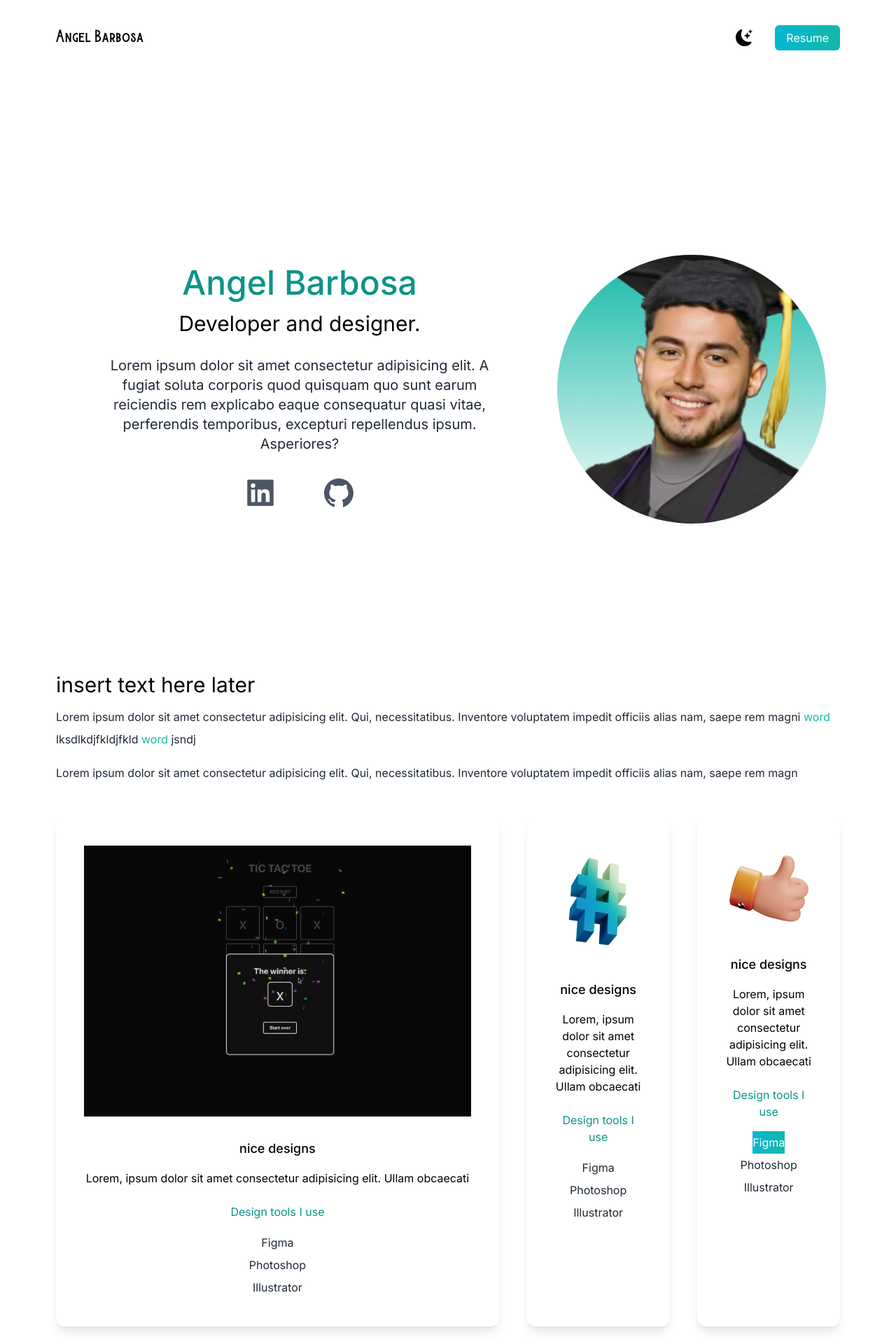
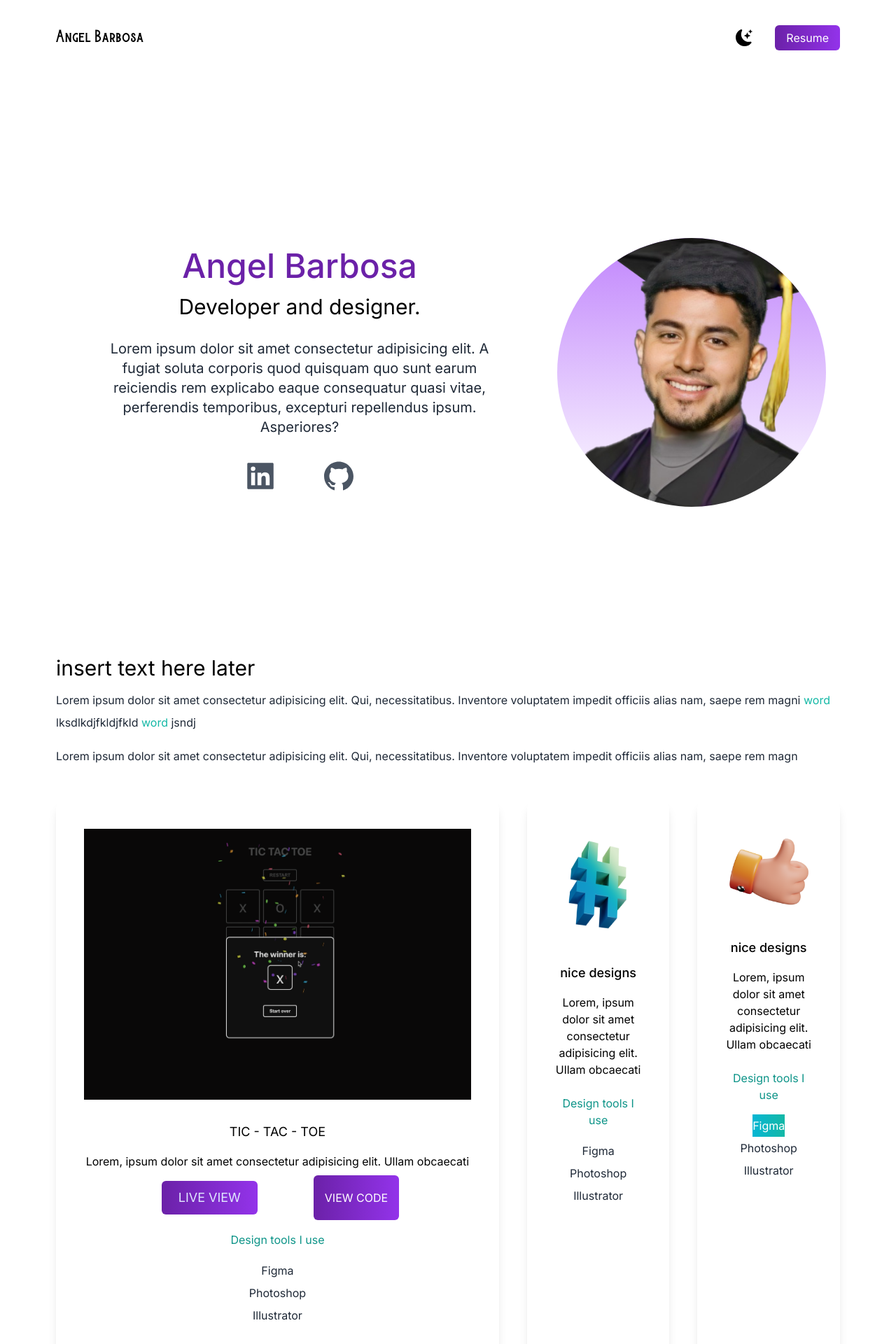
Before and after one commit to angeelbarbosa/react-portfolio, a Next.js app: page / in a window 1280 px wide. Shown: the top 1920 px of the page at 70% size. Built offline with nearby package versions, Linux system fonts and the light colour scheme.

Commit message:
button stylying addition

```diff
--- a/app/page.tsx
+++ b/app/page.tsx
@@ -23,10 +23,10 @@ export default function Home() {
         <link rel="icon" href="/favicon.ico" />
       </Head>
 
-      <main className="bg-white px-10 md:px-20 lg:px-100 dark:bg-gradient-to-b from-gray-900 to-gray-400">
+      <main className="bg-white px-10 md:px-20 lg:px-100 dark:bg-gradient-to-r from-[#111827] to-[#1f2937]">
         <header>
           <nav className="py-10 mb-12 flex justify-between">
-            <h1 className="text-xl font-burtons dark:text-gray-400">
+            <h1 className="text-xl font-burtons dark:text-purple-400">
               Angel Barbosa
             </h1>
             <ul className="flex items-center dark:text-gray-400">
@@ -37,20 +37,22 @@ export default function Home() {
                 />
               </li>
               <li>
-                <a
-                  className="bg-gradient-to-r  from-cyan-500 to-teal-500 text-white px-4 py-2 rounded-md ml-8"
-                  href="#"
-                >
-                  Resume
-                </a>
+                <button>
+                  <a
+                    className="bg-gradient-to-r  from-purple-800 to-purple-600 text-white px-4 py-2 rounded-md ml-8"
+                    href="#"
+                  >
+                    Resume
+                  </a>
+                </button>
               </li>
             </ul>
           </nav>
         </header>
 
-        <section className="flex flex-col lg:flex-row  min-h-screen items-center">
+        <section className="flex flex-col lg:flex-row  min-h-screen items-center -mt-6">
           <div className="text-center p-10 ml-auto mr-auto">
-            <h2 className="text-5xl py-2 text-teal-600 font-medium md:text-10xl dark:text-teal-400">
+            <h2 className="text-5xl py-2 text-purple-800 font-medium md:text-10xl dark:text-purple-700">
               Angel Barbosa
             </h2>
             <h3 className="text-2xl py-2 md:text-3xl dark:text-white ">
@@ -74,7 +76,7 @@ export default function Home() {
               </a>
             </div>
           </div>
-          <div className="relative mx-auto bg-gradient-to-b from-teal-500 rounded-full w-80 h-80 mt-20 mb-20 overflow-hidden md:h-96 md:w-96 ">
+          <div className="relative mx-auto bg-gradient-to-b from-purple-400 rounded-full w-80 h-80 mt-20 mb-20 overflow-hidden md:h-96 md:w-96 ">
             <Image
               alt="main picture of myself"
               src={myself}
@@ -100,7 +102,7 @@ export default function Home() {
             </p>
           </div>
           <div className="lg:flex gap-10">
-            <div className="text-center shadow-lg p-10 rounded-xl my-10 dark:bg-white">
+            <div className="text-center shadow-lg p-10 rounded-xl my-10 dark:bg-gradient-to-r  from-[#3b0764] to-[#1e293b] dark:text-zinc-400">
               <Image
                 className="w-full h-50"
                 alt=""
@@ -108,15 +110,26 @@ export default function Home() {
                 width={100}
                 height={100}
               />
-              <h3 className="text-lg font-medium pt-8 pb-2">nice designs</h3>
+              <h3 className="text-lg font-large pt-8 pb-2">TIC - TAC - TOE</h3>
               <p className="py-2">
                 Lorem, ipsum dolor sit amet consectetur adipisicing elit. Ullam
                 obcaecati
               </p>
-              <h4 className="py-4 text-teal-600">Design tools I use</h4>
-              <p className="text-gray-800 py-1">Figma</p>
-              <p className="text-gray-800 py-1">Photoshop</p>
-              <p className="text-gray-800 py-1">Illustrator</p>
+
+              <div className=" flex gap-10 justify-center">
+                <button className="  h-12 px-6 m-2 text-lg text-indigo-100 transition-colors duration-150 bg-gradient-to-r  from-purple-800 to-purple-600 rounded-md focus:shadow-outline hover:bg-indigo-800">
+                  LIVE VIEW
+                </button>
+                <button className=" bg-gradient-to-r  from-purple-800 to-purple-600 text-white px-4 py-2 rounded-md ml-8">
+                  VIEW CODE
+                </button>
+              </div>
+              <h4 className="py-4 text-teal-600 dark:text-white">
+                Design tools I use
+              </h4>
+              <p className="text-gray-800 py-1 dark:">Figma</p>
+              <p className="text-gray-800 py-1 ">Photoshop</p>
+              <p className="text-gray-800 py-1 ">Illustrator</p>
             </div>
             <div className="text-center shadow-lg p-10 rounded-xl my-10 dark:bg-white">
               <Image
```
